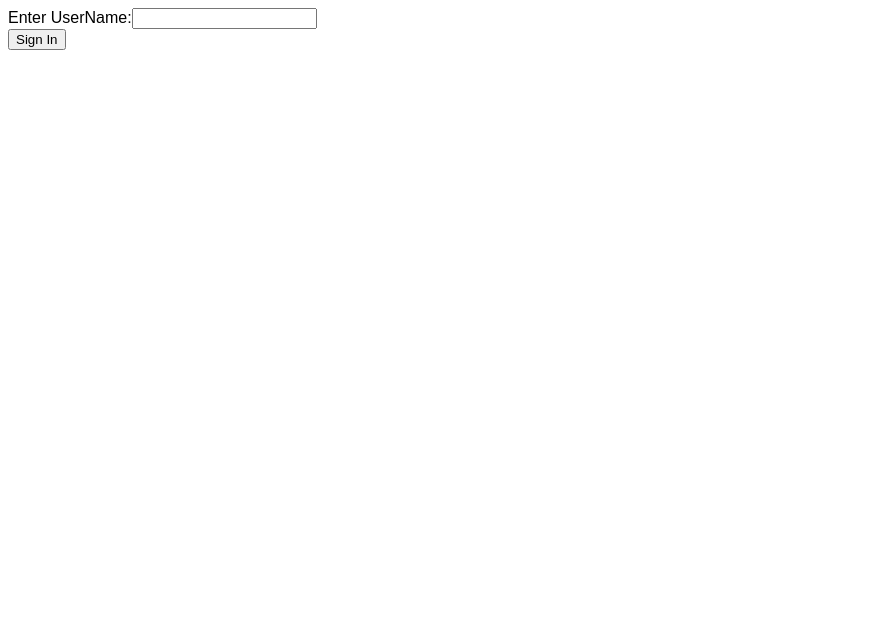
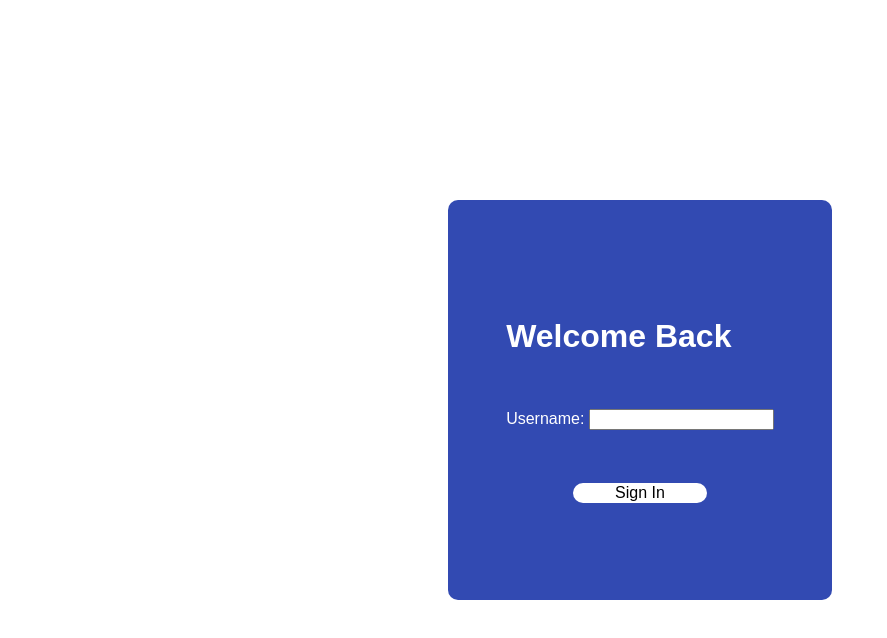
Before and after one commit to ElizabethWoodhouse/notification_app, a React app: page / in a window 1280 px wide. Shown: the top 638 px of the page, without its empty margins (0-887 px from the left). Built offline with nearby package versions, Linux system fonts and the light colour scheme.

Commit message:
chore: slight css styling

```diff
--- a/client/components/Homepage.js
+++ b/client/components/Homepage.js
@@ -24,9 +24,8 @@ function HomePage(props) {
 	};
 	const activeCourses = props.activeCourses || [];
 	return (
-		<div>
-			<h1>{`${name} Course Progress`}</h1>
-			<div>
+		<div className='notification_page'>
+			<h1>{`${name}'s Course Progress`}</h1>
 			{activeCourses.length > 0 ? (
 				activeCourses.map((course) => (
 					<CourseInfoTile key={course.id} course={course} />
@@ -34,8 +33,7 @@ function HomePage(props) {
 			) : (
 				<p>You are not enrolled in any courses</p>
 			)}
-			</div>
-			<button onClick={signOut}>Sign Out</button>
+			<button className='signout_button'onClick={signOut}>Sign Out</button>
 		</div>
 	);
 }
--- a/client/components/SignIn.js
+++ b/client/components/SignIn.js
@@ -10,14 +10,21 @@ function SignIn(props) {
 		props.getUser(username);
 	};
 	return (
-		<div>
-			<form onSubmit={handleSubmit}>
+		<div className='signInPage'>
+			<div className='signInContainer'>
 				<div>
-					<label>Enter UserName:</label>
-					<input name='username' type='text' required />
+					<h1>Welcome Back</h1>
+					<form onSubmit={handleSubmit} className='signInForm'>
+						<div>
+							<label>Username: </label>
+							<input name='username' type='text' required />
+						</div>
+						<button className='login_button' type='submit'>
+							Sign In
+						</button>
+					</form>
 				</div>
-				<button type='submit'>Sign In</button>
-			</form>
+			</div>
 		</div>
 	);
 }
--- a/client/components/courseInfoTile.js
+++ b/client/components/courseInfoTile.js
@@ -9,7 +9,7 @@ const CourseInfoTile = (props) => {
 	};
 	const { course } = props;
 	return (
-		<div>
+		<div className='individual_notification'>
 			<h4>{course.name}</h4>
 			<p>{percentage(course.status.currentPage, course.pages)}% complete</p>
 			<p>
--- a/public/style.css
+++ b/public/style.css
@@ -1,3 +1,62 @@
 body {
-  font-family: sans-serif;
+	font-family: sans-serif;
+	padding: 0;
+	margin: 0;
 }
+/* signin page */
+.signInPage {
+	height: 100vh;
+	display: flex;
+	align-items: center;
+	justify-content: center;
+}
+.signInContainer {
+	display: flex;
+	justify-content: center;
+	align-items: center;
+	background-color: #324ab2;
+	border-radius: 10px;
+	color: white;
+	width: 30%;
+	height: 50%;
+}
+.signInForm {
+	display: flex;
+	flex-direction: column;
+	margin-top: 20%;
+}
+.login_button {
+	width: 50%;
+	margin-top: 20%;
+	align-self: center;
+	font-size: 16px;
+	background-color: white;
+	border: none;
+	border-radius: 10px;
+	cursor: pointer;
+}
+/* notification */
+.notification_page {
+	background-color: #324ab2;
+	color: white;
+	border-radius: 10px;
+	width: 50%;
+	text-align: center;
+	margin: auto;
+}
+.individual_notification {
+	background-color: white;
+	width: 50%;
+	color: black;
+	margin: auto;
+}
+.signout_button {
+	width: 10%;
+	margin-bottom: 1%;
+	align-self: center;
+	font-size: 16px;
+	background-color: white;
+	border: none;
+	border-radius: 10px;
+	cursor: pointer;
+}
```
Lines whose indentation alone changed are shown as unchanged.
